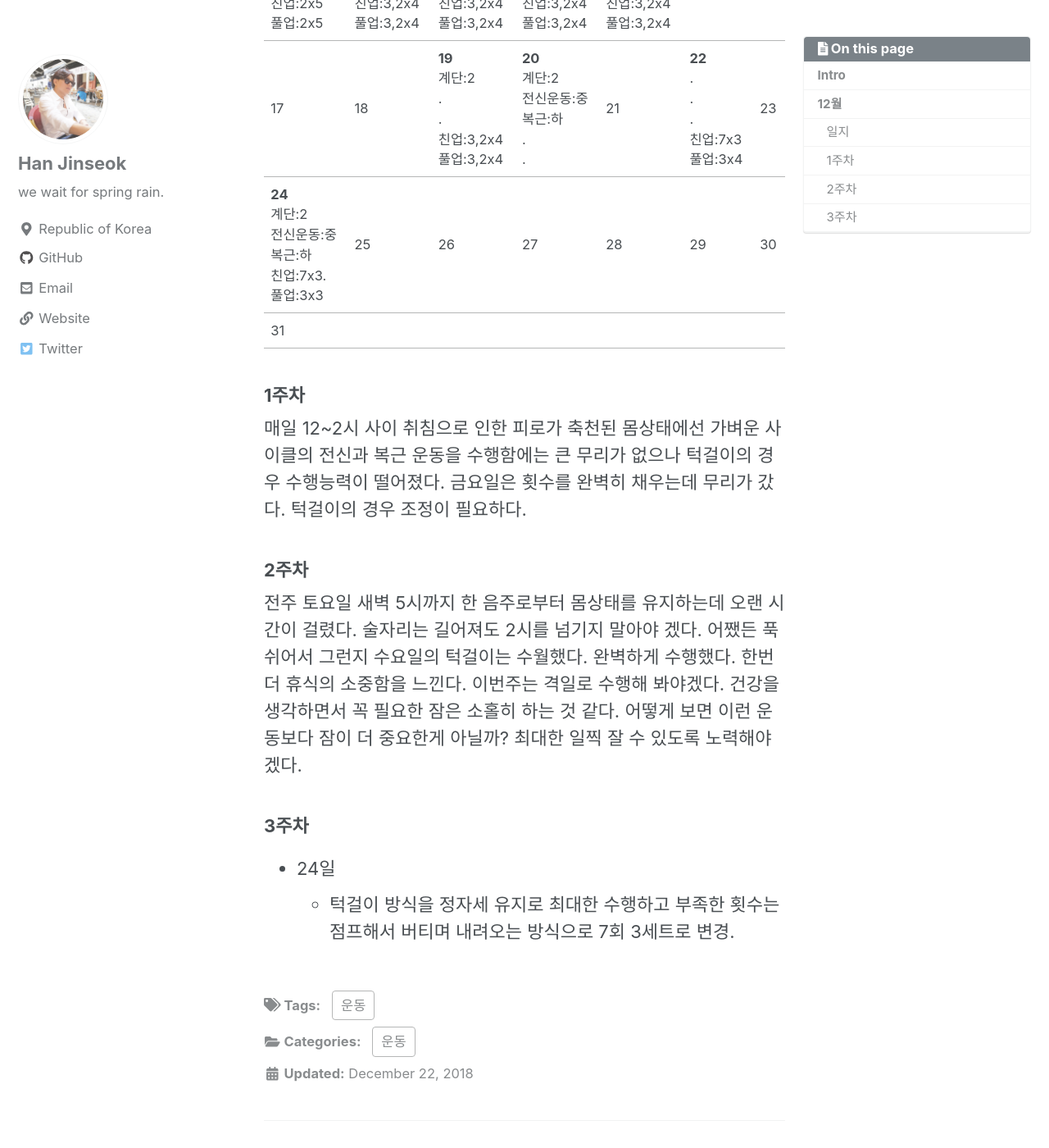
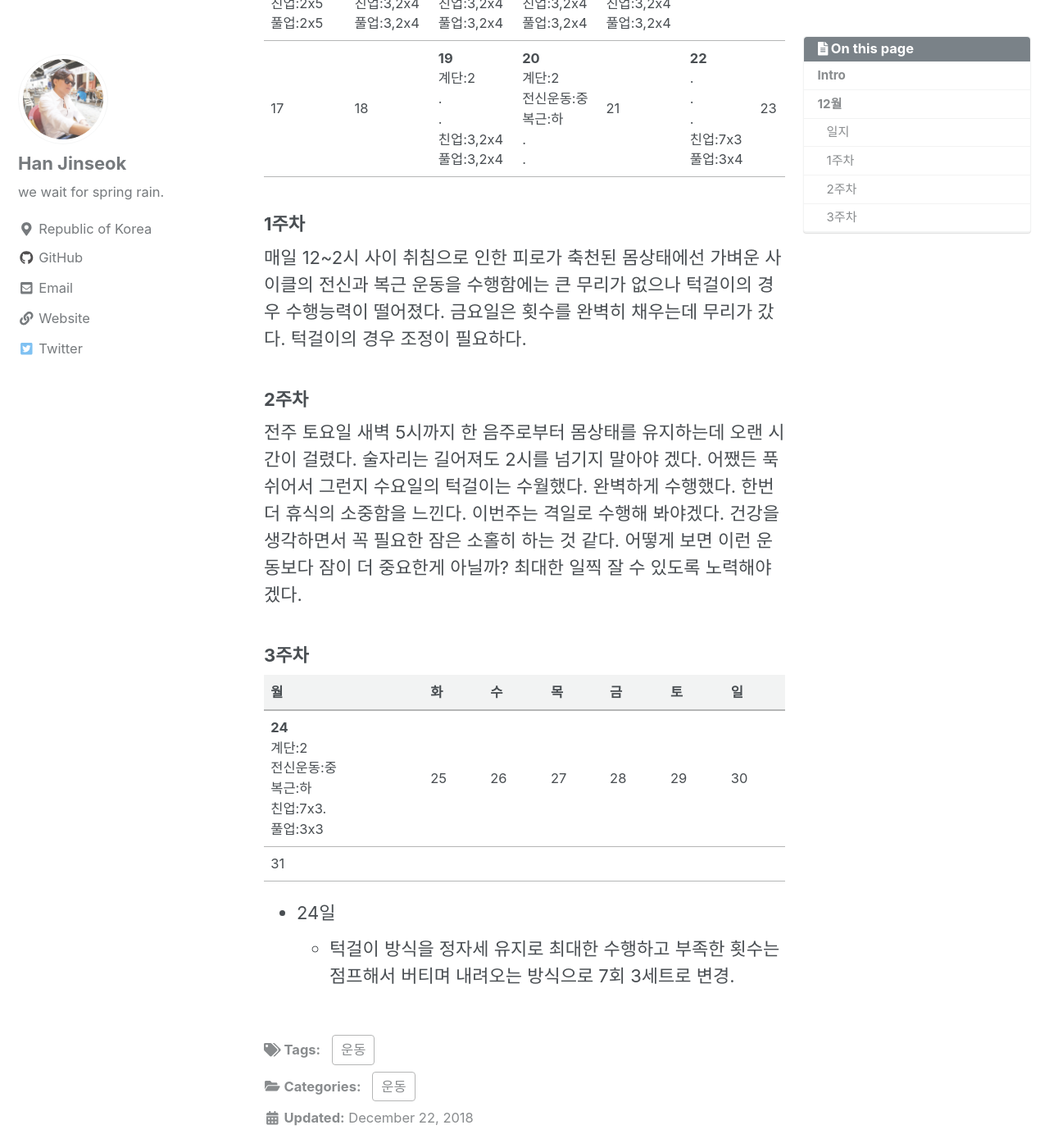
Before and after one commit to moregorenine/moregorenine.github.io, a Jekyll site: the page built from _posts/exercise/2018-12-10-exercise.md, in a window 1280 px wide and 1400 px high, scrolled down 1682 px. Shown: the whole window at 82% size. Built offline with Jekyll 4.4.1, drawn with Linux system fonts in a browser that asks for light colours; nearby versions of some CDN libraries; comment, search, counter and statistics services are not loaded; a style sheet for code colours, icons or effects is not loaded; part of the change alters nothing that is shown.

Commit message:
Update 2018-12-10-exercise.md

```diff
--- a/_posts/exercise/2018-12-10-exercise.md
+++ b/_posts/exercise/2018-12-10-exercise.md
@@ -37,8 +37,6 @@ toc_sticky: true
 |:---|:---|:---|:---|:---|:---|:---|
 | **10**<br>계단:1<br>전신운동:중<br>.<br>친업:2x5<br>풀업:2x5 | **11**<br>계단:2<br>전신운동:중<br>.<br>친업:3,2x4<br>풀업:3,2x4 | **12**<br>계단:2<br>전신운동:중<br>복근:하<br>친업:3,2x4<br>풀업:3,2x4 | **13**<br>계단:1<br>전신운동:중<br>어깨:하<br>친업:3,2x4<br>풀업:3,2x4 | **14**<br>계단:2<br>전신운동:중<br>복근:하<br>친업:3,2x4<br>풀업:3,2x4 | 15 | 16 |
 | 17 | 18 | **19**<br>계단:2<br>.<br>.<br>친업:3,2x4<br>풀업:3,2x4 | **20**<br>계단:2<br>전신운동:중<br>복근:하<br>.<br>. | 21 | **22**<br>.<br>.<br>.<br>친업:7x3<br>풀업:3x4 | 23 |
-| **24**<br>계단:2<br>전신운동:중<br>복근:하<br>친업:7x3.<br>풀업:3x3 | 25 | 26 | 27 | 28 | 29 | 30 |
-| 31 |    |    |    |    |    |    |
 
 ### 1주차
 매일 12~2시 사이 취침으로 인한 피로가 축천된 몸상태에선 가벼운 사이클의 전신과 복근 운동을 수행함에는 큰 무리가 없으나 턱걸이의 경우 수행능력이 떨어졌다. 금요일은 횟수를 완벽히 채우는데 무리가 갔다. 턱걸이의 경우 조정이 필요하다.
@@ -47,5 +45,11 @@ toc_sticky: true
 전주 토요일 새벽 5시까지 한 음주로부터 몸상태를 유지하는데 오랜 시간이 걸렸다. 술자리는 길어져도 2시를 넘기지 말아야 겠다. 어쨌든 푹 쉬어서 그런지 수요일의 턱걸이는 수월했다. 완벽하게 수행했다. 한번 더 휴식의 소중함을 느낀다. 이번주는 격일로 수행해 봐야겠다. 건강을 생각하면서 꼭 필요한 잠은 소홀히 하는 것 같다. 어떻게 보면 이런 운동보다 잠이 더 중요한게 아닐까? 최대한 일찍 잘 수 있도록 노력해야 겠다.
 
 ### 3주차
+
+| 월 | 화 | 수 | 목 | 금 | 토 | 일 |
+|:---|:---|:---|:---|:---|:---|:---|
+| **24**<br>계단:2<br>전신운동:중<br>복근:하<br>친업:7x3.<br>풀업:3x3 | 25 | 26 | 27 | 28 | 29 | 30 |
+| 31 |    |    |    |    |    |    |
+
 * 24일
   * 턱걸이 방식을 정자세 유지로 최대한 수행하고 부족한 횟수는 점프해서 버티며 내려오는 방식으로 7회 3세트로 변경.
```
